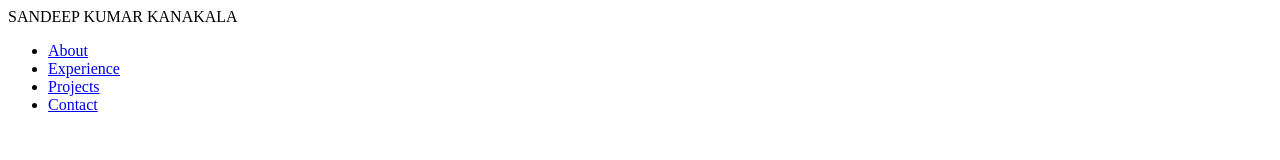
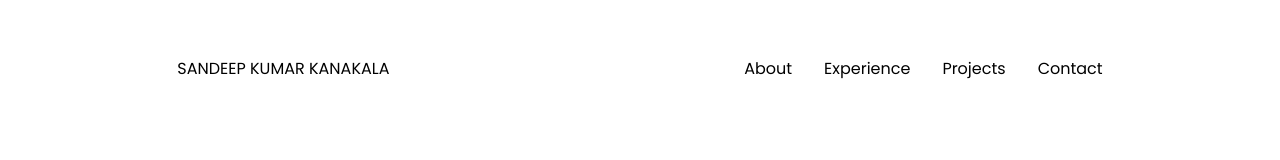
Before and after one commit to chinnu54/Portfolio, a plain HTML site: page index.html in a window 1280 px wide. Drawn offline with Linux system fonts and the light colour scheme.

Commit message:
Update Project files
Updated on 16th september 2024

```diff
--- a/index.css
+++ b/index.css
@@ -0,0 +1,75 @@
+/* General */
+
+@import url('https://fonts.googleapis.com/css2?family=Poppins:ital,wght@0,100;0,200;0,300;0,400;0,500;0,600;0,700;0,800;0,900;1,100;1,200;1,300;1,400;1,500;1,600;1,700;1,800;1,900&display=swap');
+
+
+
+
+
+
+
+
+
+*{
+    margin:0;
+    padding:0;
+}
+
+
+body{
+
+    font-family: 'poppins','sans-serif';
+
+}
+
+
+html{
+    scroll-behavior: smooth;
+}
+
+p{
+    color: rgb(85, 85,85);
+}
+
+
+/* Transition */
+
+
+a,.btn{
+    transition: all 300ms ease;
+}
+
+/* Desktop-Nav */
+
+
+nav,.nav-links{
+    display:flex;
+}
+
+
+
+nav{
+    justify-content: space-around;
+    align-items: center;
+    height:17vh ;
+}
+
+
+
+.nav-links{
+    gap: 2rem;
+    list-style: none;
+
+}
+
+a{
+    color: black;
+    text-decoration: none;
+    text-decoration-color: white;
+}
+a:hover{
+    color:gray;
+    text-decoration:underline;
+    text-underline-offset: 1rem;
+    text-decoration-color: rgb(181,181,181);
+}
--- a/index.html
+++ b/index.html
@@ -4,8 +4,8 @@
     <meta charset="UTF-8">
     <meta name="viewport" content="width=device-width, initial-scale=1.0">
     <title>Sandeep Kumar Kanakala</title>
-    <link rel="stylesheet" src="index.css">
-    <link rel="stylesheet" src="media.css">
+    <link rel="stylesheet" href="index.css">
+    <link rel="stylesheet" href="media.css">
     <script src="index.js"></script>
 </head>
 <body>
```
